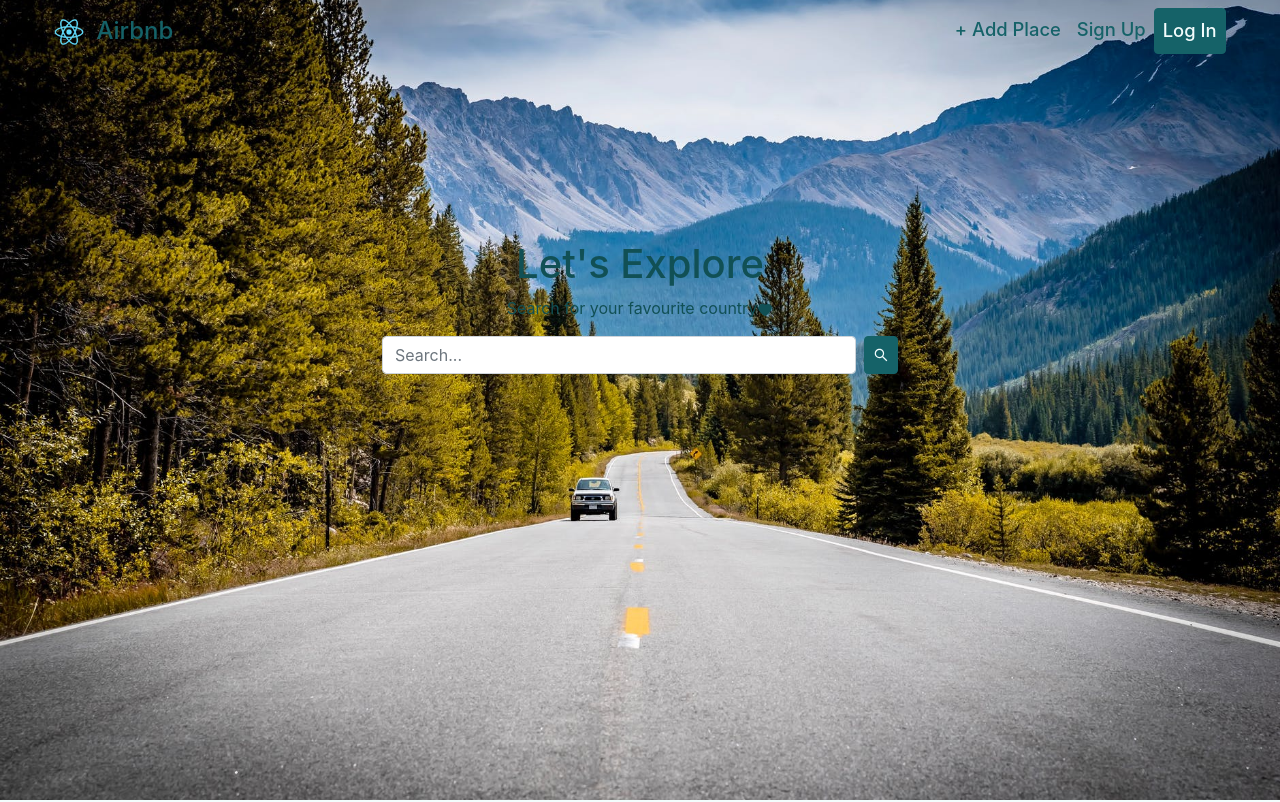
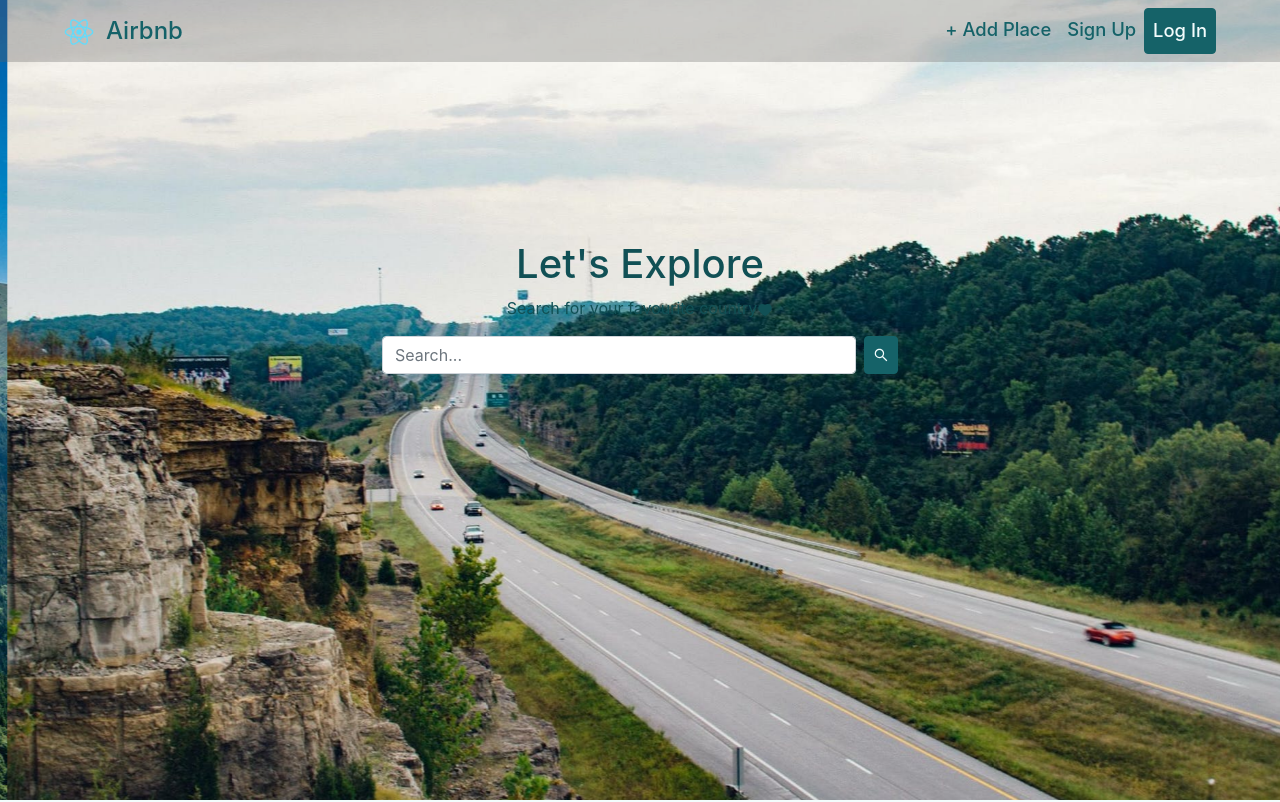
Before and after one commit to SondosSamii/airbnb, a React (Create React App) app: page / in a window 1280 px wide. Shown: the top 802 px of the page. Built offline with nearby package versions, Linux system fonts and the light colour scheme; no server answers.

Commit message:
Add background to Header and Fix margins with all screen sizes

```diff
--- a/src/components/navbar.js
+++ b/src/components/navbar.js
@@ -6,11 +6,12 @@ const Navbar = () => {
             style={{
                 position: 'absolute',
                 top: 0,
-                left: '3%',
-                right: '3%',
-                zIndex: 9
+                left: '0',
+                right: '0',
+                zIndex: 9,
+                backgroundColor: 'rgba(99, 99, 99, 0.3)'
         }}>
-            <nav className="navbar navbar-expand-lg navbar-light">
+            <nav className="navbar navbar-expand-lg navbar-light mx-0 mx-md-5">
                 <Link to="/" className="navbar-brand">
                     <img
                         src="logo192.png"
```
Also changed, not shown: 1 other file (tests, documents, lock files or other folders).
